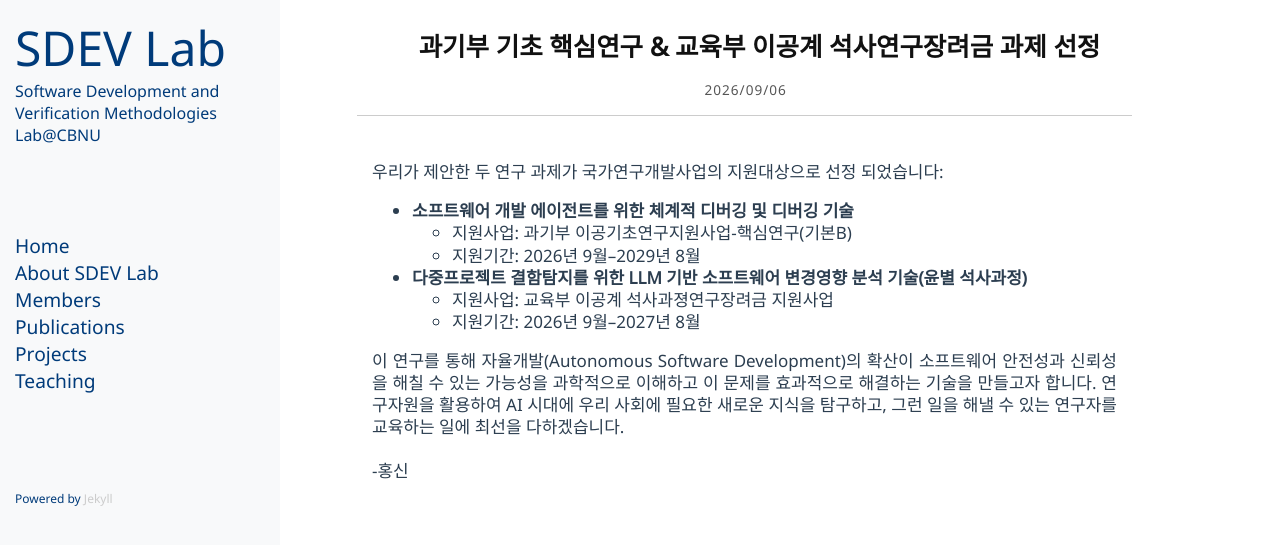
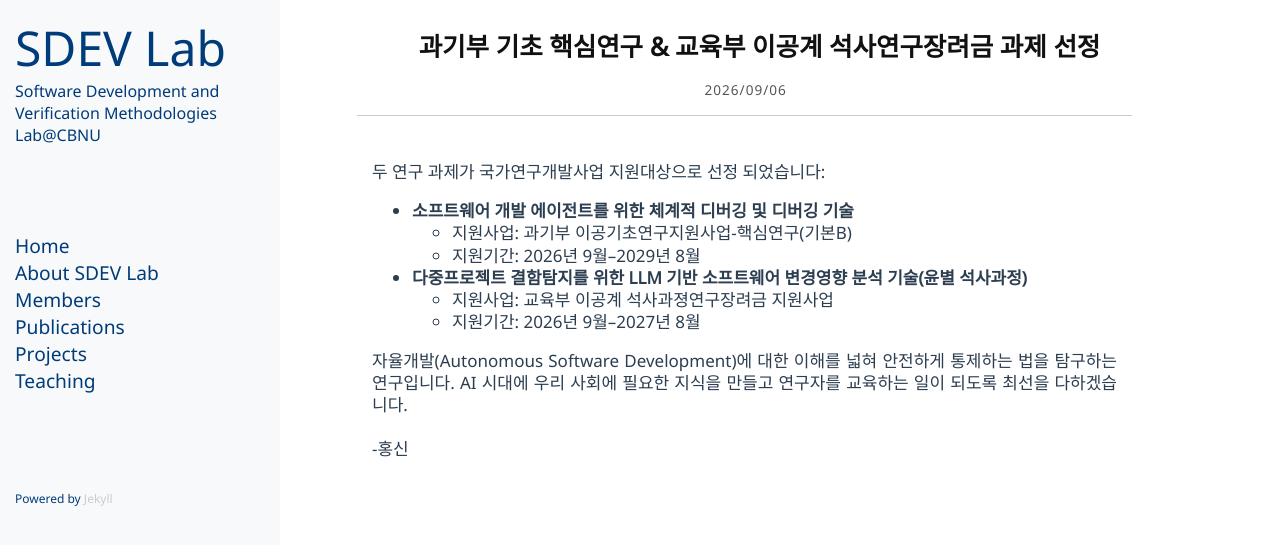
Before and after one commit to sdevlab/sdevlab.github.io, a Jekyll site: the page built from _posts/2026-09-07-Project.md, in a window 1280 px wide. Shown: the top 545 px of the page. Built offline with Jekyll 4.4.1, drawn with Linux system fonts in a browser that asks for light colours.

Commit message:
Update post

```diff
--- a/_posts/2026-09-07-Project.md
+++ b/_posts/2026-09-07-Project.md
@@ -5,7 +5,7 @@ date: 2026-09-07 00:00:00 +0900
 visible: 1
 ---
 
-우리가 제안한 두 연구 과제가 국가연구개발사업의 지원대상으로 선정 되었습니다:
+두 연구 과제가 국가연구개발사업 지원대상으로 선정 되었습니다:
 
 * **소프트웨어 개발 에이전트를 위한 체계적 디버깅 및 디버깅 기술**
    - 지원사업: 과기부 이공기초연구지원사업-핵심연구(기본B)
@@ -16,11 +16,8 @@ visible: 1
    - 지원기간: 2026년 9월--2027년 8월
 
 
-이 연구를 통해 자율개발(Autonomous Software Development)의 확산이
-소프트웨어 안전성과 신뢰성을 해칠 수 있는 가능성을 과학적으로 이해하고
-이 문제를 효과적으로 해결하는 기술을 만들고자 합니다. 연구자원을 활용하여
-AI 시대에 우리 사회에 필요한 새로운 지식을 탐구하고, 그런 일을 해낼 수 있는
-연구자를 교육하는 일에 최선을 다하겠습니다.
+자율개발(Autonomous Software Development)에 대한 이해를 넓혀 안전하게 통제하는 법을 탐구하는 연구입니다.
+AI 시대에 우리 사회에 필요한 지식을 만들고 연구자를 교육하는 일이 되도록 최선을 다하겠습니다.
 
 <br/>
 -홍신
```
